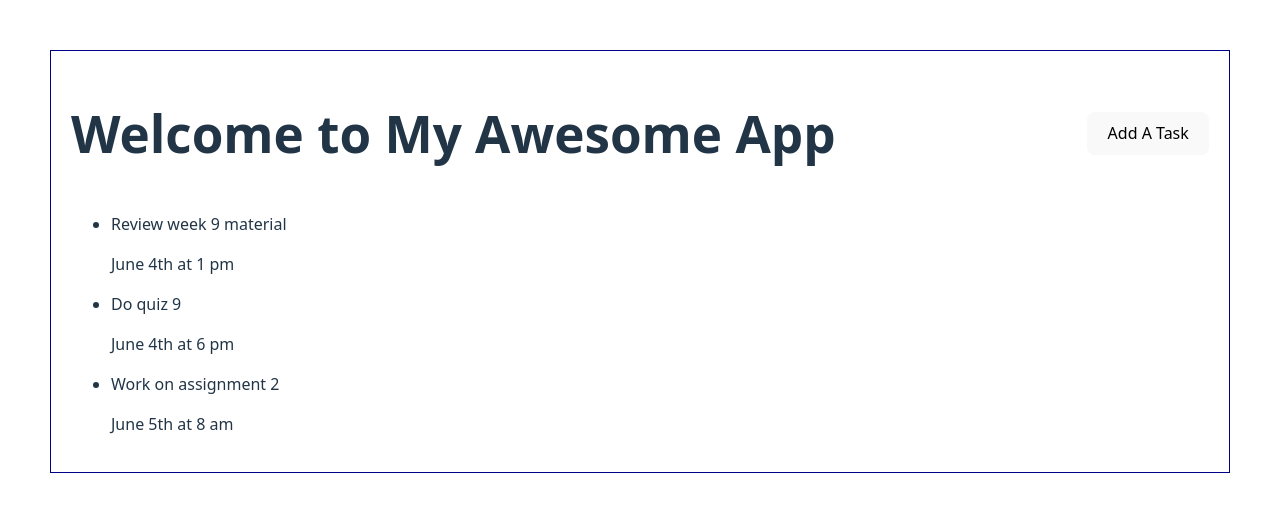
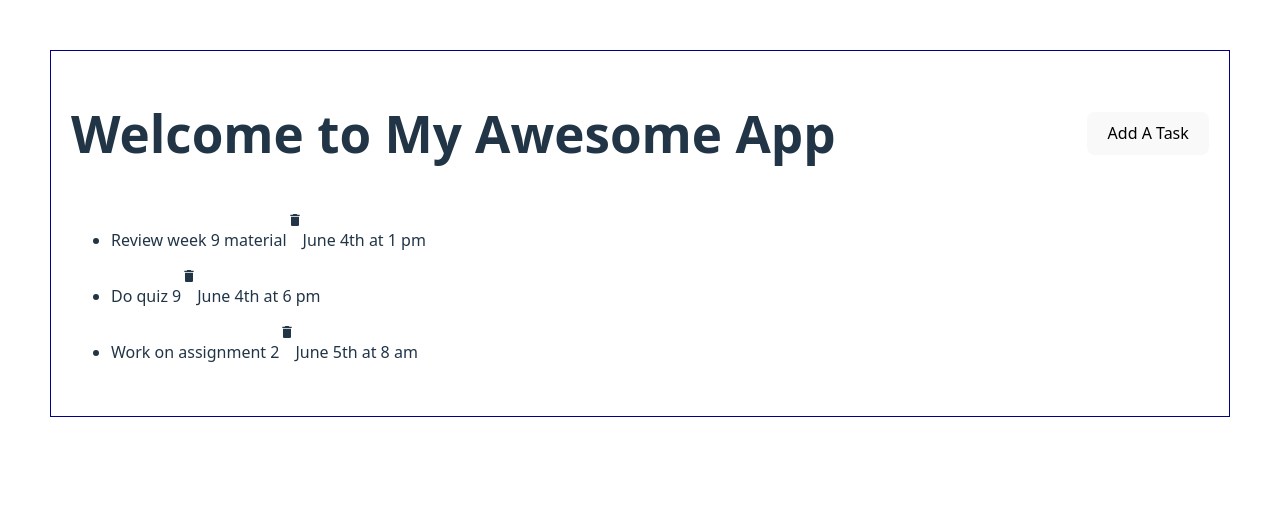
Before and after one commit to bestian830/cs5610, a React (Vite) app in the folder week9/my-react-app/: page / in a window 1280 px wide. Shown: the top 512 px of the page. Built offline with nearby package versions, Linux system fonts and the light colour scheme.

Commit message:
commit the delete function

```diff
--- /dev/null
+++ b/package.json
@@ -0,0 +1,5 @@
+{
+  "dependencies": {
+    "react-icons": "^5.5.0"
+  }
+}
--- a/week9/my-react-app/src/components/Task.jsx
+++ b/week9/my-react-app/src/components/Task.jsx
@@ -1,11 +1,18 @@
 import React from 'react'
+import { MdDelete } from "react-icons/md"
 
-export default function Task({task}) {
+export default function Task({task, onDelete}) {
+  function deletePressed() {
+    onDelete(task.id);
+  }
   return (
     <li>
-        <div>
+        <div className="task">
+          <div className="task-info">
             <p>{task.title}</p>
+            <MdDelete onClick={deletePressed}/>
             <p>{task.date}</p>
+          </div>
         </div>
     </li>
   );
--- a/week9/my-react-app/src/components/TasksList.jsx
+++ b/week9/my-react-app/src/components/TasksList.jsx
@@ -19,13 +19,21 @@ export default function TasksList() {
     date: "June 5th at 8 am",
   }]);
 
+  function deleteTask(deletedId) {
+    // update the array
+    console.log("delete pressed from TaskList", deletedId);
+    const newArray = tasks.filter((task) => {return task.id !== deletedId});
+    setTasks(newArray);
+  }
+
 //   setTasks([]);
   console.log(tasks);
   return (
+    tasks.length === 0? <p>No tasks left</p> :
     <>
       <ul>
         {tasks.map((tasks) => {
-            return <Task key={tasks.id} task={tasks} />;
+            return <Task key={tasks.id} task={tasks} onDelete={deleteTask}/>;
         })}
       </ul>
     </>
--- a/week9/my-react-app/src/index.css
+++ b/week9/my-react-app/src/index.css
@@ -34,7 +34,14 @@ a:hover {
   align-items: center;
 }
 
+.task {
+  display: flex;
+  align-items: right;
+}
 
+.task-info {
+  display: flex;
+}
 
 body {
   margin: 0;
```
Also changed, not shown: 1 other file (tests, documents, lock files or other folders).
